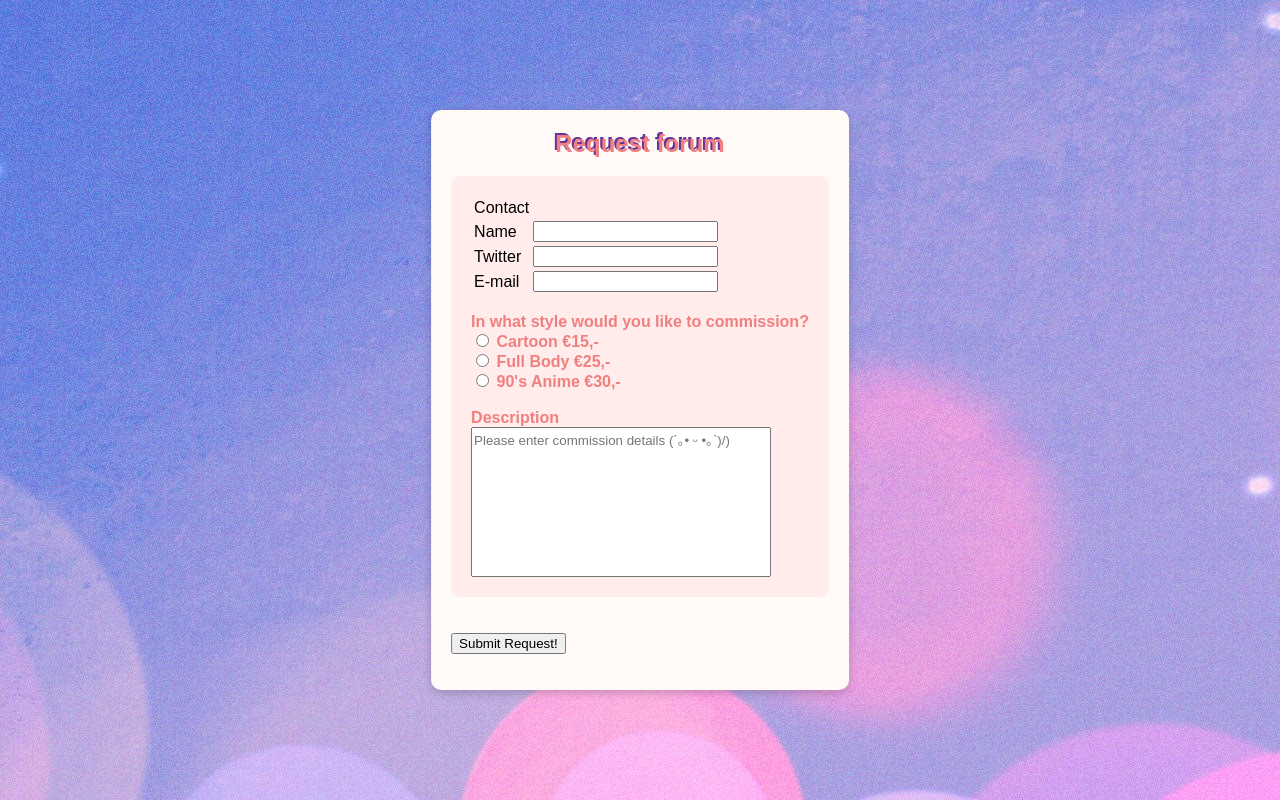
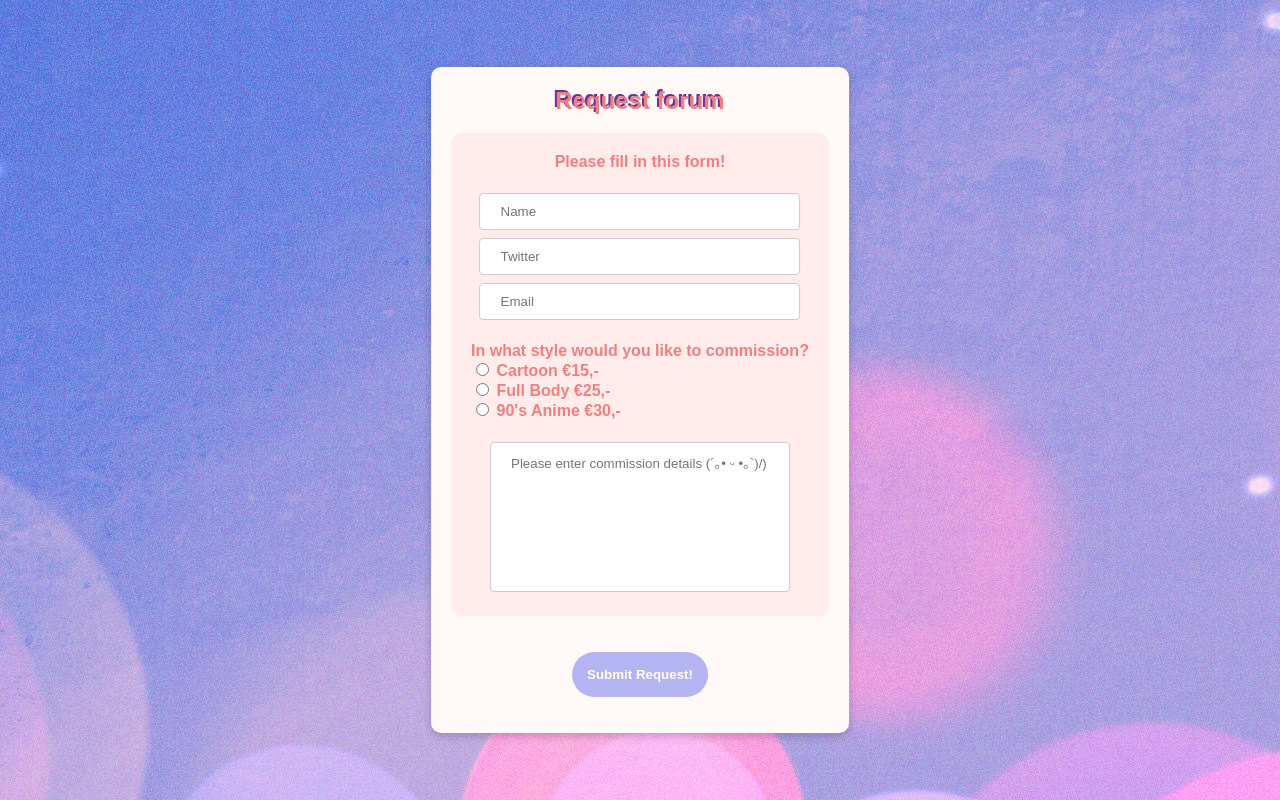
Before and after one commit to ajanicechen/cleproject, a PHP site: page /website/forum.php in a window 1280 px wide. Run offline with PHP 8.4, Linux system fonts and the light colour scheme.

Commit message:
style fixed

```diff
--- a/CLE/css/style.css
+++ b/CLE/css/style.css
@@ -41,6 +41,28 @@ body {
     border-radius: 10px;
 }
 
+input[type=text], input[type=password], input[type=email], textarea{
+    width: 95%;
+    padding: 10px 20px;
+    margin: 4px 0;
+    display: inline;
+    border: 1px solid #ccc;
+    border-radius: 4px;
+    box-sizing: border-box;
+}
+
+input[type=submit] {
+    background-color: #b3b4f1;
+    border: 0px;
+    border-radius: 30px;
+    color: white;
+    font-weight: bold;
+    padding: 15px 15px;
+    text-align: center;
+    text-decoration: none;
+    display: inline-block;
+}
+
 .leftTextAlign {
     text-align: left;
 }
--- a/CLE/website/forum.php
+++ b/CLE/website/forum.php
@@ -21,23 +21,14 @@
             </div>
             <br>
             <div class="rules">
-                <table>
-                    <tr>
-                    <td>Contact</td>
-                    </tr>
-                    <tr>
-                        <td>Name</td>
-                        <td><input type="text" name="Name" required></td>
-                    </tr>
-                    <tr>
-                        <td>Twitter</td>
-                        <td><input type="text" name="Twitter" required></td>
-                    </tr>
-                    <tr>
-                        <td> E-mail</td>
-                        <td><input type="email" name="E-mail" required></td>
-                    </tr>
-                </table>
+                <div class="centerTextAlign">
+                    Please fill in this form!
+                    <br>
+                    <br>
+                    <input class="center-block" type="text" name="Name" placeholder="Name" required><br>
+                    <input class="center-block" type="text" name="Twitter" placeholder="Twitter" required><br>
+                    <input class="center-block" type="email" name="E-mail" placeholder="Email" required>
+                </div>
                 <br>
                 In what style would you like to commission?
                 <br>
@@ -54,17 +45,15 @@
                 90's Anime €30,-
                 <br>
                 <br>
-
-            Description
-            <br>
-            <textarea name="Description" rows="4" cols="40" placeholder="Please enter commission details (´｡• ᵕ •｡`)/)"></textarea>
+                <div class="centerTextAlign">
+                    <textarea name="Description" placeholder="Please enter commission details (´｡• ᵕ •｡`)/)"></textarea>
+                </div>
             </div>
             <br>
             <br>
-
+            <div class="centerTextAlign">
                 <input type="submit" value="Submit Request!">
-
-
+            </div>
         </form>
     </div>
 </body>
```
Also changed, not shown: CLE/website/login.php (+12 -11 lines). Lines whose indentation alone changed are shown as unchanged.
